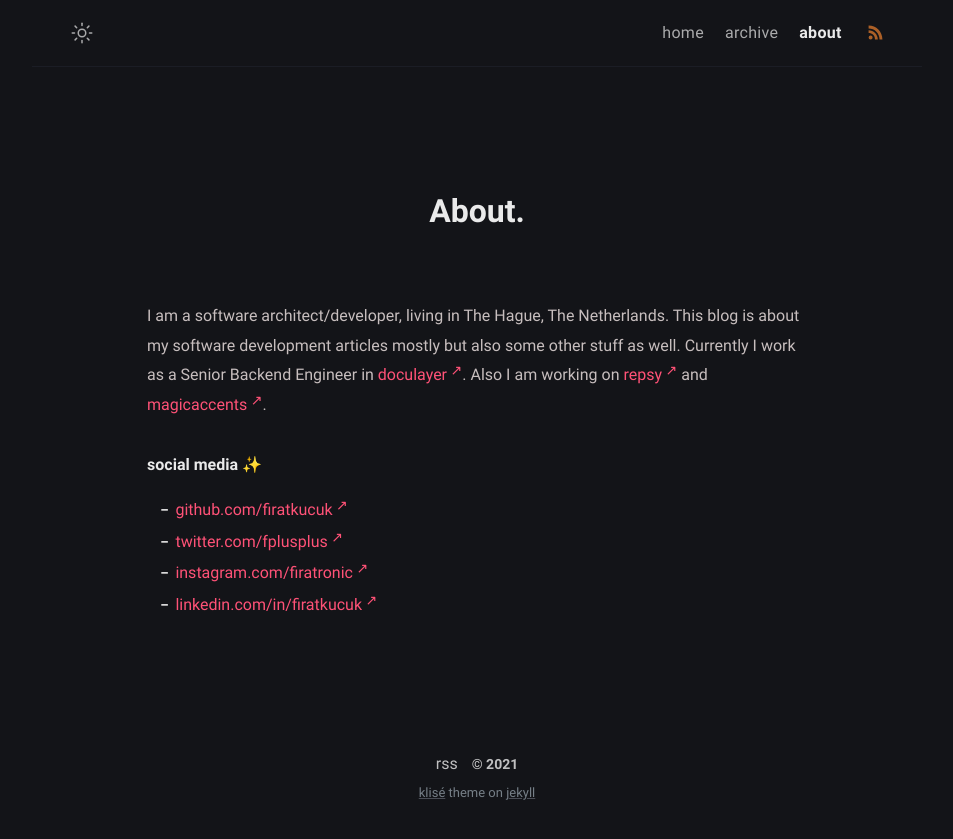
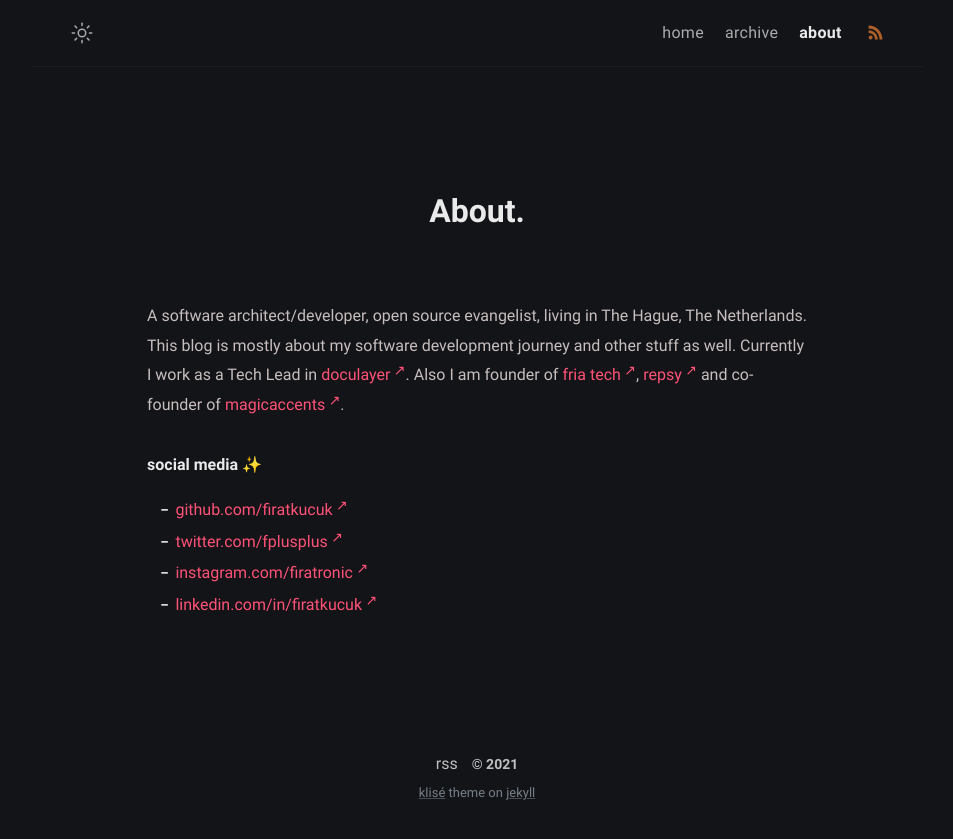
Before and after one commit to firatkucuk/firat.io, a Jekyll site: the page built from about.md, in a window 1280 px wide. Shown: the top 839 px of the page, without its empty margins (163-1116 px from the left). Built offline with Jekyll 4.4.1, drawn with Linux system fonts in a browser that asks for light colours.

Commit message:
about updated.

```diff
--- a/about.md
+++ b/about.md
@@ -6,7 +6,7 @@ excerpt: Hello, I'm a software architect/developer, living in The Hague, The Net
 comments: false
 ---
 
-I am a software architect/developer, living in The Hague, The Netherlands. This blog is about my software development articles mostly but also some other stuff as well. Currently I work as a Senior Backend Engineer in <a href="https://doculayer.ai" target="_blank">doculayer</a>. Also I am working on <a href="https://repsy.io" target="_blank">repsy</a> and <a href="https://magicaccents.com" target="_blank">magicaccents</a>.
+A software architect/developer, open source evangelist, living in The Hague, The Netherlands. This blog is mostly about my software development journey and other stuff as well. Currently I work as a Tech Lead in <a href="https://doculayer.ai" target="_blank">doculayer</a>. Also I am founder of <a href="https://fria.io" target="_blank">fria tech</a>, <a href="https://repsy.io" target="_blank">repsy</a> and co-founder of <a href="https://magicaccents.com" target="_blank">magicaccents</a>.
 
 **social media ✨**
 
```
